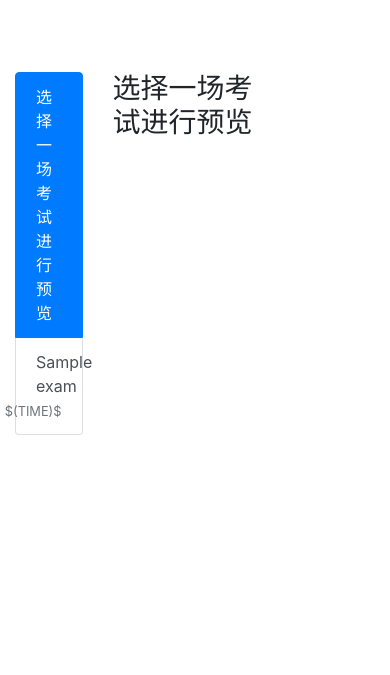
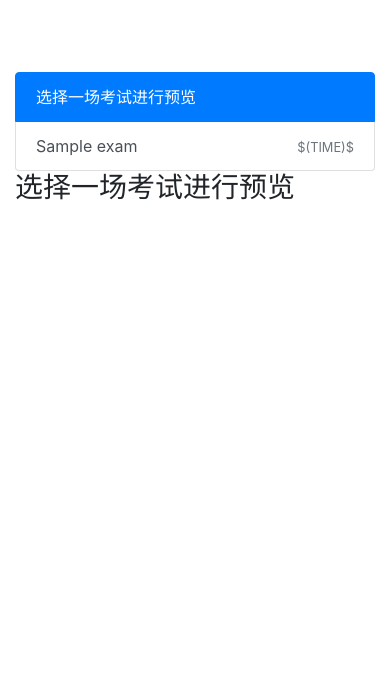
Before and after one commit to LimonHans/CDJKYFZ_ScoreSystem, a Django app: page /exam/ in a window 390 px wide. Shown: the part 56-731 px from the top of the page. Run offline with Django 3.2, Linux system fonts and the light colour scheme; tables that the repository leaves empty hold one stand-in row (values such as "Sample post"); some libraries are stand-ins or nearby versions.

Commit message:
ExamAll half

```diff
--- a/Exam_Info/templates/Exam_Info/ExamAll.html
+++ b/Exam_Info/templates/Exam_Info/ExamAll.html
@@ -65,7 +65,7 @@
     <div class="BORDER"></div>
     <div class="container-fluid">
         <div class="row">
-            <div class="col-3">
+            <div class="col-md-3">
                 <div class="list-group" id="list-tab" role="tablist">
                     <a class="list-group-item list-group-item-action active" id="list-home-list" data-toggle="list" href="#list-home" role="tab" aria-controls="home">选择一场考试进行预览</a>
                     {% for now_exam in ExamList %}
@@ -76,14 +76,13 @@
                     {% endfor %}
                 </div>
             </div>
-            <div class="col-6">
+            <div class="col-md-8">
                 <div class="tab-content" id="nav-tabContent">
                     <div class="tab-pane fade show active" id="list-home" role="tabpanel" aria-labelledby="list-home-list">
                         <h3>选择一场考试进行预览</h3>
                     </div>
                     {% for now_exam in ExamList %}
                         <div class="tab-pane fade" id="list-{{ now_exam.title }}" role="tabpanel" aria-labelledby="#list-{{ now_exam.title }}">
-                            <br />
                             <br />
                             <div id="Board{{ now_exam.title }}" style="width: 1000px; height: 680px;"></div>
                             <script>
@@ -104,9 +103,7 @@
                                     yAxis: [{
                                         name: '分数',
                                         type: 'value',
-                                        min: function(value){
-                                            return value.min - 20;
-                                        },
+                                        min: 30,
                                         max: 150,
                                         splitNumber: 10
                                     }
@@ -115,18 +112,12 @@
                                         name: '分数',
                                         type: 'boxplot',
                                         data:[
-                                            //[{{ NowExam.value_min }}, {{ NowExam.value_Q1 }}, {{ NowExam.value_Q2 }}, {{ NowExam.value_Q3 }}, {{ NowExam.value_max }}],
-                                        ]
-                                    },{
-                                        name: '排名',
-                                        type: 'boxplot',
-                                        data:[
-
                                         ]
                                     }]
                                 };
                                 Exam_Boxplot.setOption(Option_Boxplot);
                             </script>
+                            <a type="button" class="btn btn-primary" style="float: right;" href="{{ now_exam.id }}/exam_details">>>>>查看考试{{ now_exam.title }}的详情</a>
                         </div>
                     {% endfor %}
                 </div>
```
